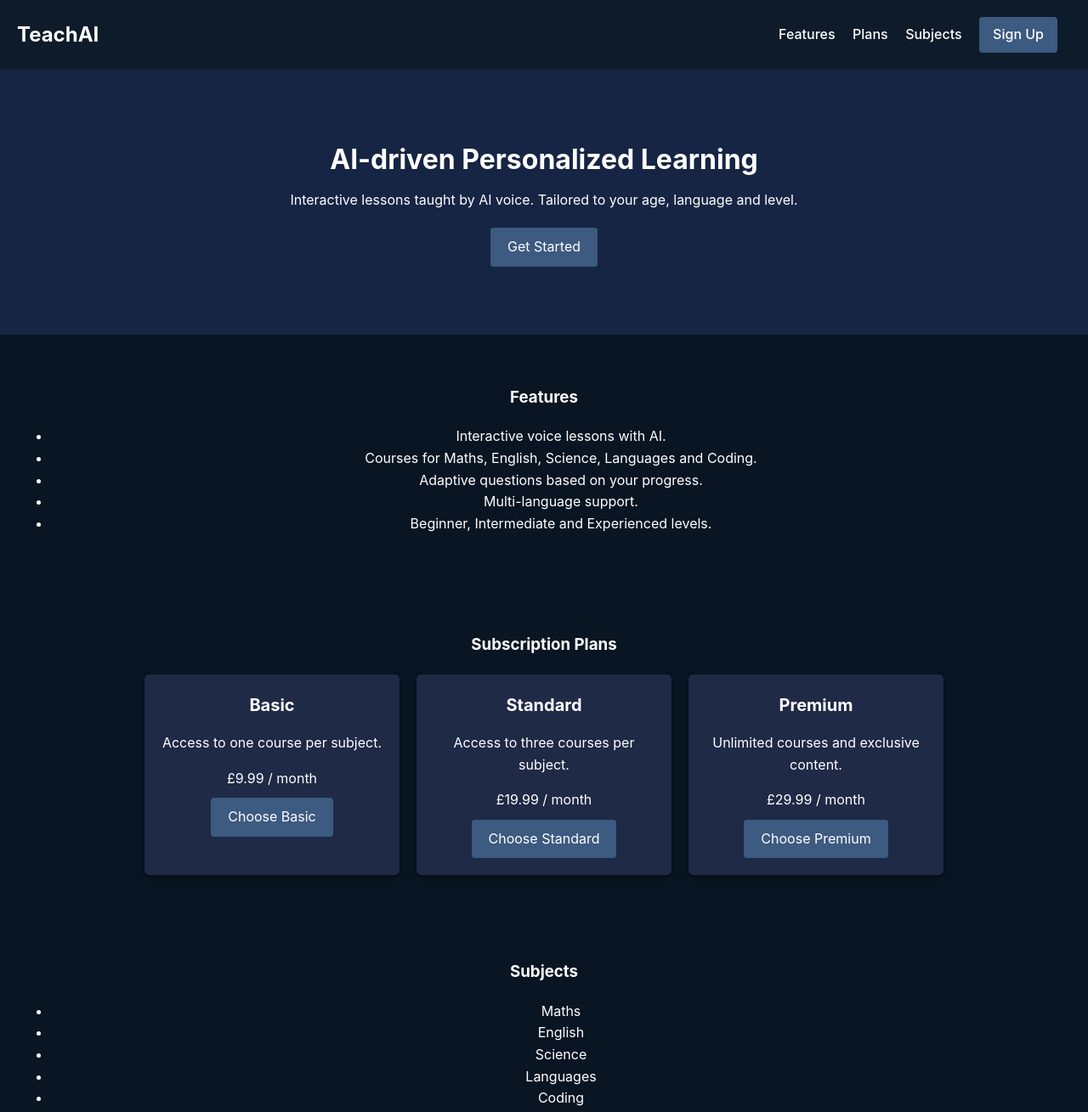
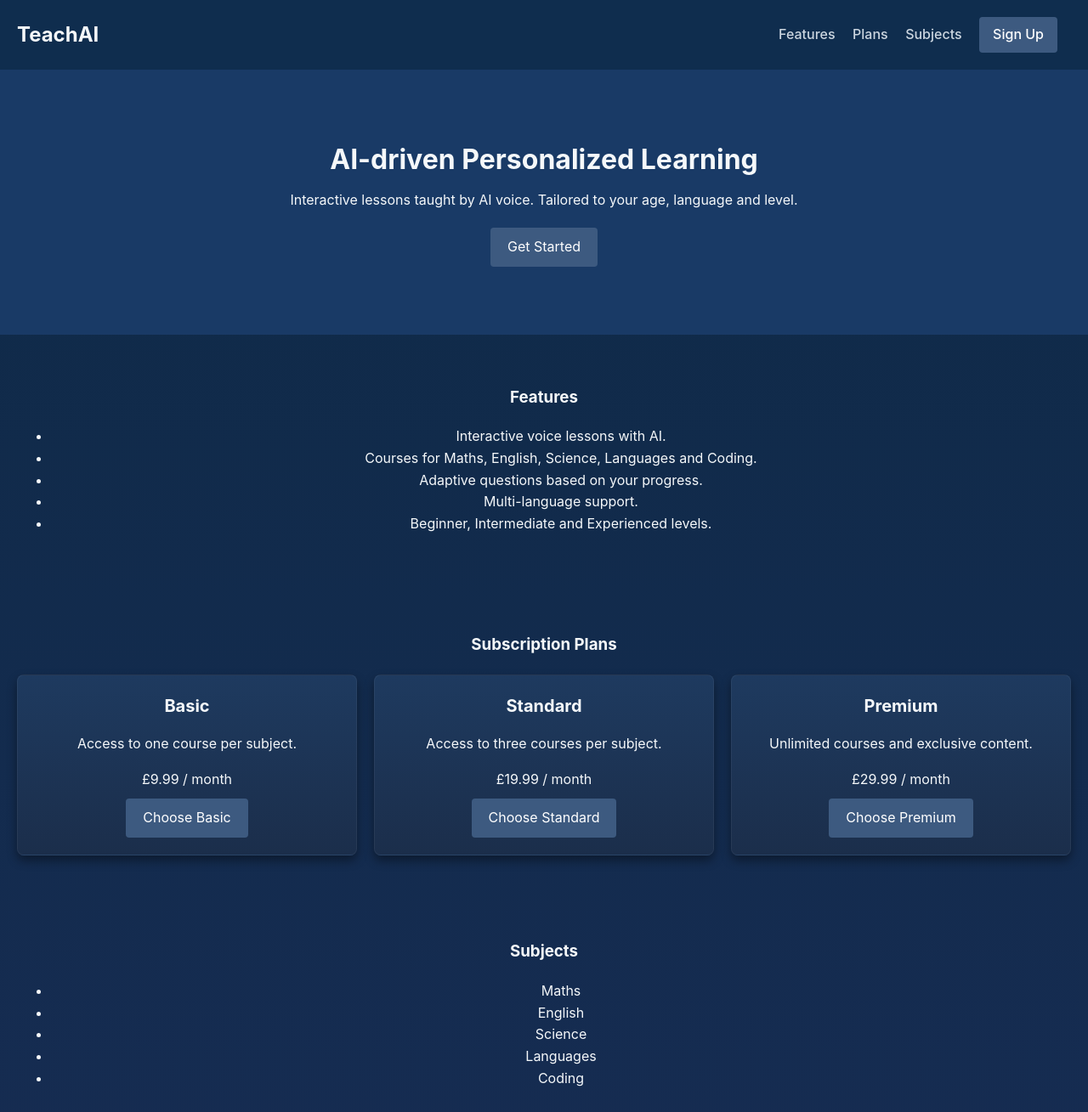
Before and after one commit to haleem2212/teach-ai-site, a plain HTML site: page index.html in a window 1280 px wide. Shown: the top 1309 px of the page at 85% size. Drawn offline with Linux system fonts and the light colour scheme.

Commit message:
Update style.css

```diff
--- a/style.css
+++ b/style.css
@@ -3,8 +3,9 @@ body {
     margin: 0;
     font-family: -apple-system, BlinkMacSystemFont, 'Segoe UI', Roboto, 'Helvetica Neue', Arial, sans-serif;
     line-height: 1.6;
-    background: #0a1523;
-    color: #ffffff;
+    /* Use a dark gradient for depth */
+    background: linear-gradient(180deg, #0e2a47 0%, #162c52 100%);
+    color: #f5f8fa;
 }
 
 header {
@@ -12,8 +13,8 @@ header {
     justify-content: space-between;
     align-items: center;
     padding: 20px;
-    background: #0d1b2a;
-    box-shadow: 0 2px 4px rgba(0, 0, 0, 0.5);
+    background: #0f2d4e;
+    box-shadow: 0 4px 8px rgba(0, 0, 0, 0.5);
 }
 
 header h1 {
@@ -23,13 +24,14 @@ header h1 {
 
 nav a {
     margin-right: 16px;
-    color: #ffffff;
+    color: #ccd6e0;
     text-decoration: none;
     font-weight: 500;
+    transition: color 0.2s ease;
 }
 
 nav a:hover {
-    text-decoration: underline;
+    color: #ffffff;
 }
 
 nav .btn {
@@ -39,6 +41,7 @@ nav .btn {
     color: #ffffff;
     text-decoration: none;
     font-weight: 500;
+    transition: background 0.2s ease;
 }
 
 section {
@@ -47,7 +50,7 @@ section {
 }
 
 #hero {
-    background: #162544;
+    background: #193a66;
     padding: 80px 20px;
 }
 
@@ -62,6 +65,7 @@ section {
     max-width: 600px;
 }
 
+/* Base button styling */
 .btn {
     display: inline-block;
     background: #3d5a80;
@@ -70,28 +74,34 @@ section {
     border-radius: 4px;
     text-decoration: none;
     cursor: pointer;
+    transition: background 0.2s ease, transform 0.1s ease;
 }
 
 .btn:hover {
-    background: #4f78b1;
+    background: #446d99;
+}
+
+.btn:active {
+    transform: scale(0.98);
 }
 
 /* Plans */
+/* Plan cards use CSS grid for responsive layout */
 .plan-grid {
-    display: flex;
-    justify-content: center;
-    flex-wrap: wrap;
+    display: grid;
+    grid-template-columns: repeat(auto-fit, minmax(240px, 1fr));
     gap: 20px;
     margin-top: 20px;
 }
 
+/* Cards have a soft gradient and subtle border for a polished look */
 .plan {
-    background: #1e2a46;
+    background: linear-gradient(180deg, #1e3a5f 0%, #1b2e4b 100%);
     padding: 20px;
-    border-radius: 6px;
-    width: 260px;
+    border-radius: 8px;
     text-align: center;
-    box-shadow: 0 4px 8px rgba(0, 0, 0, 0.3);
+    box-shadow: 0 6px 12px rgba(0, 0, 0, 0.4);
+    border: 1px solid rgba(255, 255, 255, 0.05);
 }
 
 .plan h4 {
@@ -106,19 +116,18 @@ section {
 
 /* Subjects grid */
 .subject-grid {
-    display: flex;
-    flex-wrap: wrap;
-    justify-content: center;
+    display: grid;
+    grid-template-columns: repeat(auto-fit, minmax(200px, 1fr));
     gap: 20px;
     margin-top: 20px;
 }
 
 .subject {
-    background: #1e2a46;
+    background: linear-gradient(180deg, #1e3a5f 0%, #1b2e4b 100%);
     padding: 20px;
-    border-radius: 6px;
-    width: 220px;
-    box-shadow: 0 2px 4px rgba(0, 0, 0, 0.3);
+    border-radius: 8px;
+    box-shadow: 0 4px 8px rgba(0, 0, 0, 0.3);
+    border: 1px solid rgba(255, 255, 255, 0.05);
 }
 
 .subject h3 {
```
